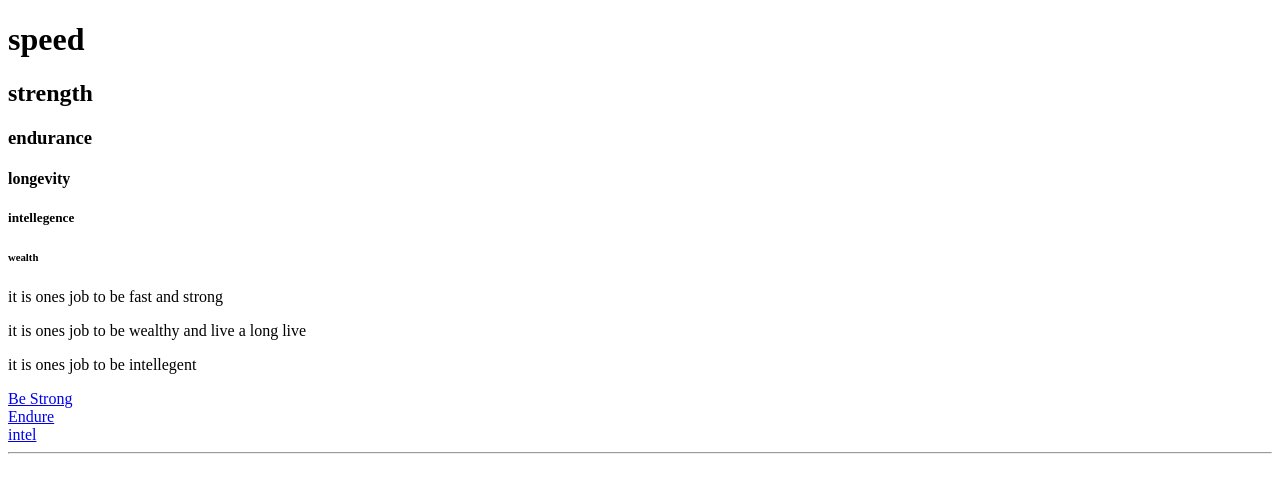
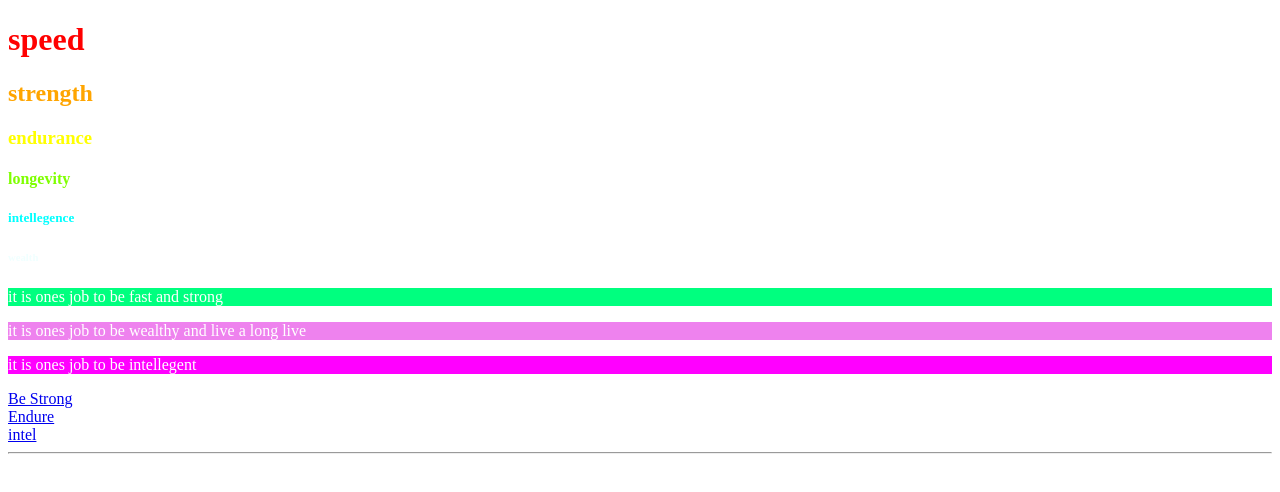
Before and after one commit to SADO625/WEB_DEV, a plain HTML site: page enhanced.html in a window 1280 px wide. Drawn offline with Linux system fonts and the light colour scheme.

Commit message:
updated version

```diff
--- a/enhanced.html
+++ b/enhanced.html
@@ -4,24 +4,25 @@
           <title> Enhanced Training </title>
       </head>
 <body>
-      <h1> speed</h1>
-      <h2> strength</h2>
-      <h3> endurance</h3>
-      <h4> longevity</h4>
-      <h5> intellegence</h5>
-      <h6> wealth</h6>
 
- <p>it is ones job to be fast and strong</p>
- <p>it is ones job to be wealthy and live a long live</p>
- <p>it is ones job to be intellegent</p>
+      <h1 style="color: red;"> speed</h1>
+      <h2 style="color:orange">  strength</h2>
+      <h3 style="color: yellow;"> endurance</h3>
+      <h4 style="color: chartreuse;"> longevity</h4>
+      <h5 style="color: cyan;"> intellegence</h5>
+      <h6 style="color: azure;"> wealth</h6>
+
+ <p style="background-color: springgreen;color: white;">it is ones job to be fast and strong</p>
+ <p style="background-color: violet;color: white;">it is ones job to be wealthy and live a long live</p>
+ <p style="background-color: magenta;color: white;">it is ones job to be intellegent</p>
 
     <a href="www.goggle.com/strong">Be Strong</a>
     <br>
     <a href="www.worldstrongestman.com">Endure</a>
     <br>
     <a href="www.facebook.com/wsm">intel</a>
-
-<hr>
+    <br>
+<hr style="color: red;">
 
 
 
```
